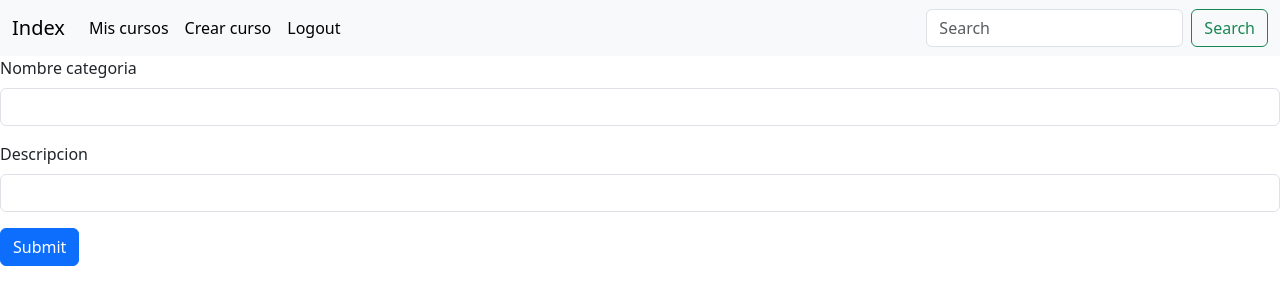
After one commit to Cris272500/CoursesProject, a Flask app: page /categorias in a window 1280 px wide. The commit adds this page. Shown: the top 305 px of the page. Run offline with Flask 3, Linux system fonts and the light colour scheme; a user stored in the database is signed in; tables that the repository leaves empty hold one stand-in row (values such as "Sample post").

```diff
--- a/main/app.py
+++ b/main/app.py
@@ -1,5 +1,5 @@
 from flask import Flask, request, render_template, redirect, flash, session
-from models import Usuario, db
+from models import Usuario, db, Categoria, categorias_curso, Curso
 # con eso importamos la password hasheada
 from werkzeug.security import generate_password_hash, check_password_hash
 from config import Config
@@ -26,6 +26,33 @@ login_manager.init_app(app)
 @login_manager.user_loader
 def load_user(user_id):
     return Usuario.query.get(int(user_id))
+
+# ruta para crear categorias (opcional)
+@app.route("/categorias", methods=['POST', 'GET'])
+@login_required
+def categorias():
+    if request.method == "POST":
+        nombre = request.form.get("nombre_categoria")
+        descripcion = request.form.get("descripcion")
+
+        if not nombre or not descripcion:
+            flash("Error, campos vacios", "danger")
+            return redirect("/categorias")
+
+        try:
+            nueva_categoria = Categoria(name=nombre, description=descripcion)
+            db.session.add(nueva_categoria)
+            db.session.commit() # para guardar y aplicar los cambios
+        except IntegrityError:
+            db.session.rollback()
+            flash("La categoria existe", "danger")
+            return redirect("/categorias")
+
+        flash("Categoria creada", "success")
+        return redirect("/")
+
+    else:
+        return render_template("categorias.html")
 
 @app.route("/logout")
 @login_required
@@ -152,8 +179,44 @@ def about():
 @app.route('/agregar', methods=['POST', 'GET'])
 def agregar():
     if request.method == 'POST':
-        pass
+        titulo = request.form.get("titulo")
+        contenido = request.form.get("contenido")
+        categorias = request.form.getlist("categoria")
+
+        if not titulo or not contenido or not categorias:
+            flash("Campos vacios", "danger")
+            return redirect("/agregar")
+
+        try:
+            nuevo_curso = Curso(title=titulo, description=contenido)
+
+            for cat in categorias:
+                print(f"dato: {cat}")
+                categoria_id = Categoria.query.get(int(cat))
+                nuevo_curso.categorias.append(categoria_id)
+                print(f"Registro : {nuevo_curso.categorias}")
+
+            db.session.add(nuevo_curso)
+            db.session.commit() # confirmar el registro
+        except Exception as e:
+            print(f"El error fue: {e}")
+            db.session.rollback()
+            flash("Hubo un error", "danger")
+            return redirect("/agregar")
+
+        #print(f"T: {titulo} Cont: {contenido} Cat: {categorias}")
+
+        flash("Curso creado", "success")
+        return redirect("/")
     else:
-        return render_template("crear_curso.html")
+        categorias_list = Categoria.query.all()
+        print(f"{categorias_list}")
+        return render_template("crear_curso.html", categorias=categorias_list)
+
+@app.route("/cursos")
+def cursos():
+    cursos_list = Curso.query.all()
+    print(f"Cursos: {cursos_list.categorias}")
+    return render_template("cursos.html")
 if __name__ == '__main__':
     app.run(debug=True)
--- a/main/models.py
+++ b/main/models.py
@@ -43,7 +43,7 @@ class Curso(db.Model):
                                  backref=db.backref('cursos', lazy='dynamic'))
 
     def __repr__(self):
-        return f"Curso: {self.title} // Descrpcion: {self.description}"
+        return f"Curso: {self.title}"
 
 class Categoria(db.Model):
     id = db.Column(db.Integer, primary_key=True, autoincrement=True)
--- /dev/null
+++ b/main/templates/categorias.html
@@ -0,0 +1,20 @@
+{% extends 'layout.html' %}
+
+{% block title %}
+    Categorias
+{% endblock %}
+
+{% block content %}
+<form method="post" action="/categorias">
+    <div class="mb-3">
+      <label for="exampleInputEmail1" class="form-label">Nombre categoria</label>
+      <input name="nombre_categoria" type="text" class="form-control" id="exampleInputEmail1" aria-describedby="emailHelp">
+    </div>
+    <div class="mb-3">
+      <label for="exampleInputPassword1" class="form-label">Descripcion</label>
+      <input name="descripcion" type="text" class="form-control" id="exampleInputPassword1">
+    </div>
+
+    <button type="submit" class="btn btn-primary">Submit</button>
+  </form>
+{% endblock %}
--- a/main/templates/layout.html
+++ b/main/templates/layout.html
@@ -27,7 +27,7 @@
               {% else %}
                 {% if  current_user.rol == 'estudiante'  %}
                   <li class="nav-item">
-                    <a class="nav-link active" href=#">Mi aprendizaje</a>
+                    <a class="nav-link active" href="/cursos">Mi aprendizaje</a>
                   </li>
                   <li class="nav-item">
                     <a class="nav-link active" href="#">Carrito</a>
```
Also changed, not shown: main/templates/crear_curso.html (+16 -17 lines), main/templates/cursos.html (added, +9 -0 lines), main/proyecto.db, 2 other files.
